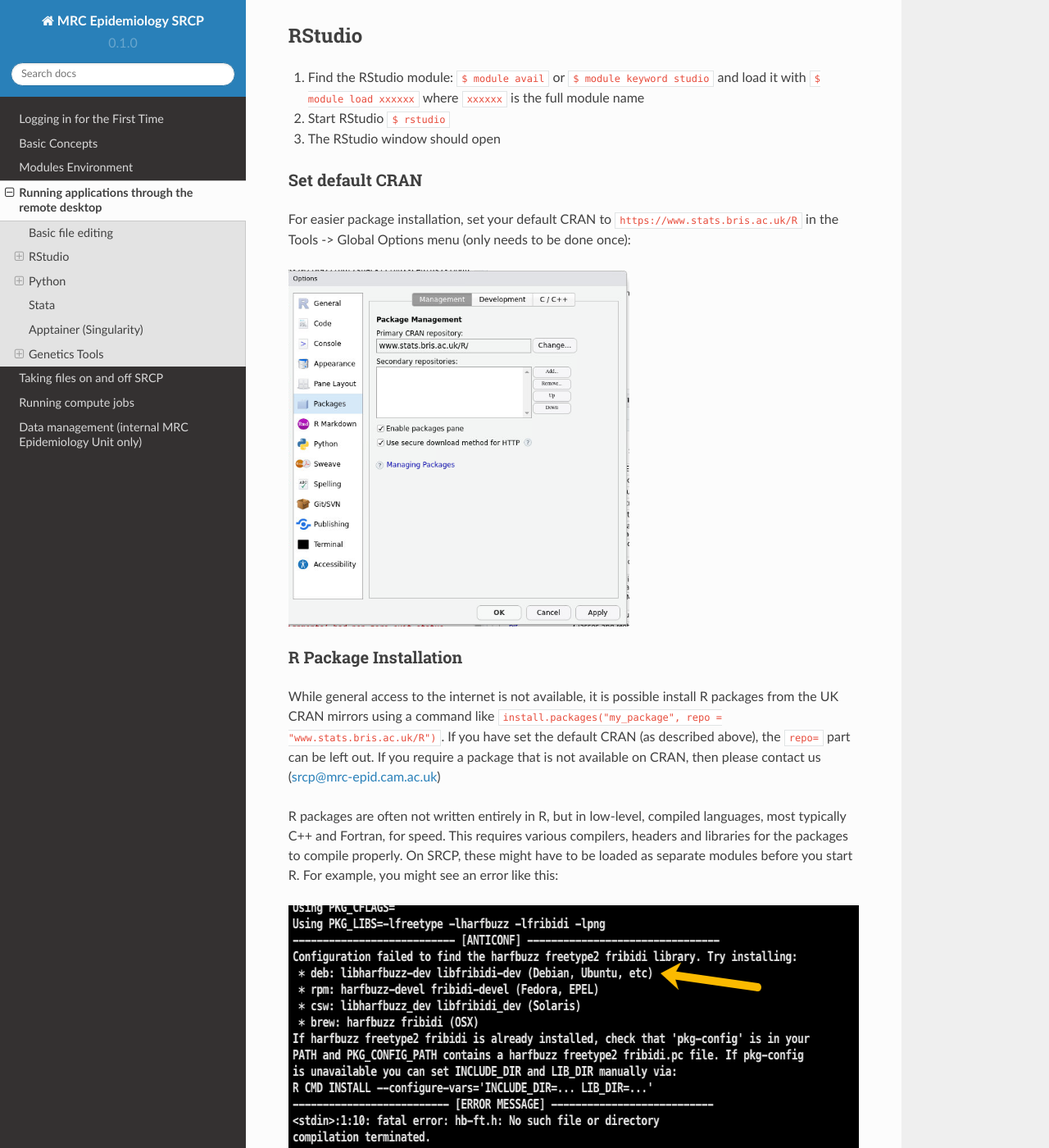
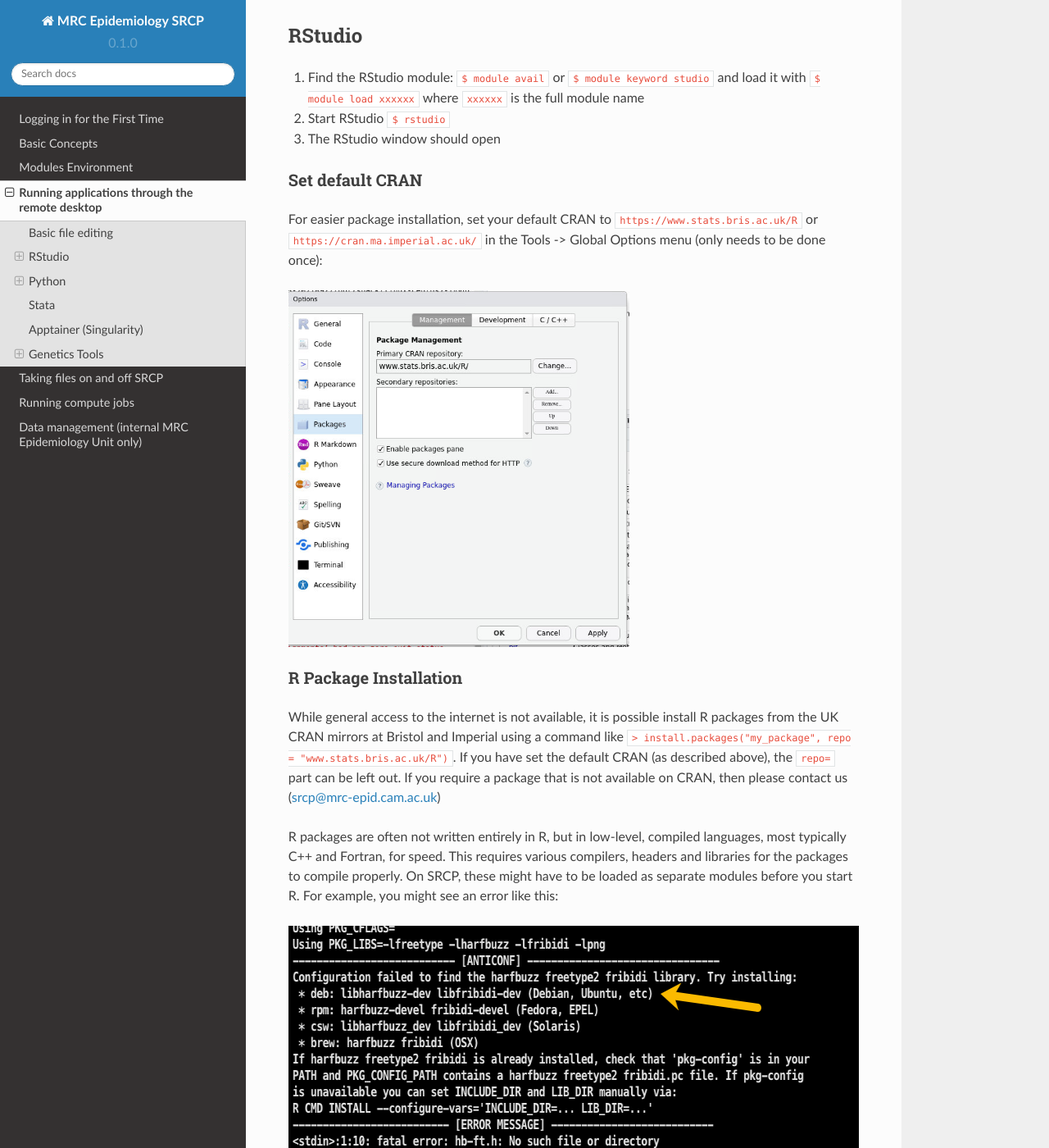
Before and after one commit to epi-analysis/SRCP_docs, a Sphinx documentation site: the page built from docs/source/03-Running-applications-through-the-remote-desktop.rst, in a window 1280 px wide and 1400 px high, scrolled down 575 px. Shown: the whole window at 82% size. Built offline with Sphinx 7.4.7 and the Read the Docs theme 2.0.0, drawn with Linux system fonts in a browser that asks for light colours.

Commit message:
Update 03-Running-applications-through-the-remote-desktop.rst

```diff
--- a/docs/source/03-Running-applications-through-the-remote-desktop.rst
+++ b/docs/source/03-Running-applications-through-the-remote-desktop.rst
@@ -18,7 +18,7 @@
 
 Set default CRAN
 ~~~~~~~~~~~~~~~~
-For easier package installation, set your default CRAN to ``https://www.stats.bris.ac.uk/R`` in the Tools -> Global Options menu (only needs to be done once):
+For easier package installation, set your default CRAN to ``https://www.stats.bris.ac.uk/R`` or ``https://cran.ma.imperial.ac.uk/`` in the Tools -> Global Options menu (only needs to be done once):
 
 .. figure:: ../../images/rstudio-global-options.png
   :scale: 70 %
@@ -27,7 +27,7 @@
 R Package Installation
 ~~~~~~~~~~~~~~~~~~~~~~
 
-While general access to the internet is not available, it is possible install R packages from the UK CRAN mirrors using a command like ``install.packages("my_package", repo = "www.stats.bris.ac.uk/R")``. If you have set the default CRAN (as described above), the ``repo=`` part can be left out. If you require a package that is not available on CRAN, then please contact us (srcp@mrc-epid.cam.ac.uk)
+While general access to the internet is not available, it is possible install R packages from the UK CRAN mirrors at Bristol and Imperial using a command like ``> install.packages("my_package", repo = "www.stats.bris.ac.uk/R")``. If you have set the default CRAN (as described above), the ``repo=`` part can be left out. If you require a package that is not available on CRAN, then please contact us (srcp@mrc-epid.cam.ac.uk)
 
 R packages are often not written entirely in R, but in low-level, compiled languages, most typically C++ and Fortran, for speed. This requires various compilers, headers and libraries for the packages to compile properly. On SRCP, these might have to be loaded as separate modules before you start R. For example, you might see an error like this:
 
```
